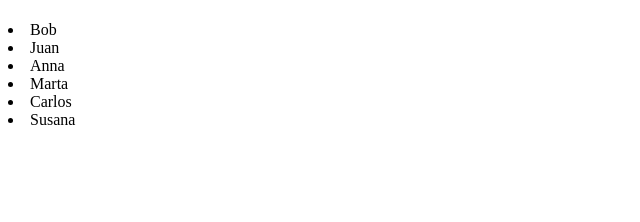
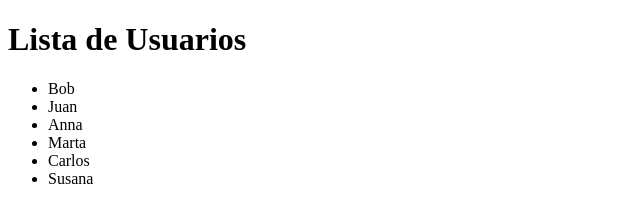
Before and after one commit to annahico/DOM-BOM, a plain HTML site: page html/kata4.html in a window 1280 px wide. Shown: the whole page, without its empty margins (0-640 px from the left). Drawn offline with Linux system fonts and the light colour scheme.

Commit message:
finalizando kata 4

```diff
--- a/html/kata4.html
+++ b/html/kata4.html
@@ -7,8 +7,10 @@
     <link href="/css/kata4.css" rel="stylesheet" />
 </head>
 <body>
-    <h1 id="usuarios"></h1>
-    <p id="lista">Lista de Usuarios</p>
+    <h1>Lista de Usuarios</h1>
+    <ul id="lista"></ul>
+
+    <!-- <p id="root">Hola</p> -->
 
 
     <script src="/js/kata4.js"></script>
--- a/js/kata4.js
+++ b/js/kata4.js
@@ -3,14 +3,25 @@ const usuarios = ["Bob", "Juan", "Anna", "Marta", "Carlos", "Susana"];
 
 //VARIANTE 1
 
-let usuariosLista = "";
-//     "<li>Bob</li><li>Juan</li><li>Anna</li><li>Marta</li><li>Carlos</li><li>Susana</li>";
+// let usuariosLista = "";
+// //     "<li>Bob</li><li>Juan</li><li>Anna</li><li>Marta</li><li>Carlos</li><li>Susana</li>";
 
 
-for (const usuario of usuarios) {
-    usuariosLista += `<li>${usuario}</li>`;
-}
+// for (const usuario of usuarios) {
+//     usuariosLista += `<li>${usuario}</li>`;
+// }
 
-lista.innerHTML = usuariosLista;
+// lista.innerHTML = usuariosLista;
 
 //VARIANTE 2
+
+// let texto = document.createTextNode("Mundo");
+// const parrafo = document.getElementById("parrafo");
+
+// parrafo.appendChild(texto);
+
+usuarios.forEach( (usuario)=>{
+    const item = document.createElement("li");
+    item.textContent = usuario;
+    lista.appendChild(item);
+});
```
